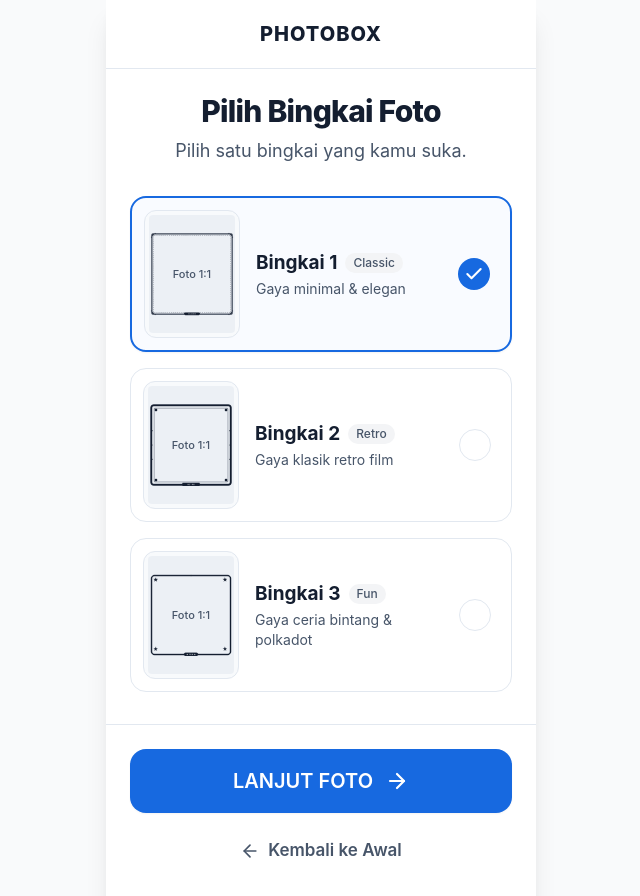
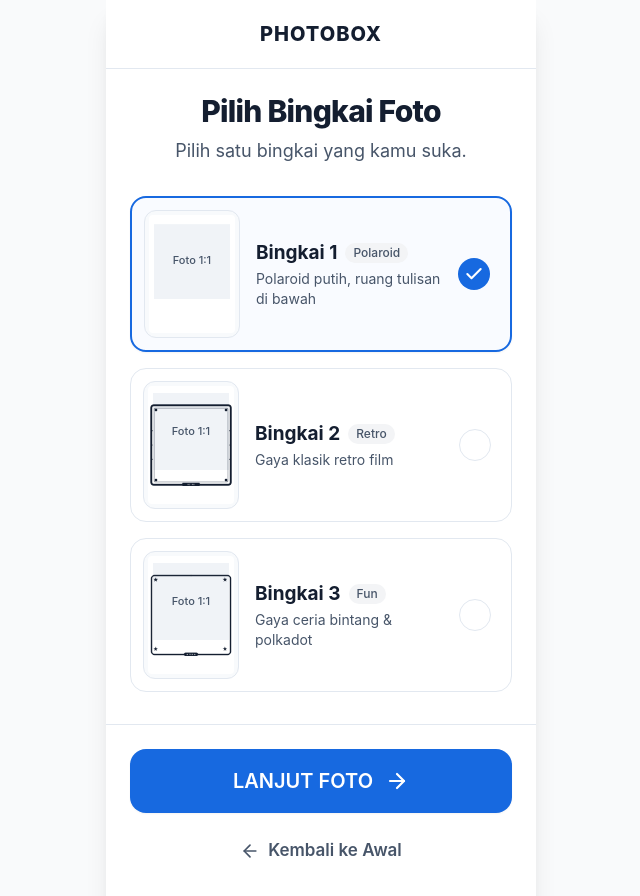
Before and after one commit to timkontenmrbob-cloud/PHOTOBOB, a React (Vite) app: page / in a window 1280 px wide. Both pictures are taken after a click on the button "MULAI FOTO". Shown: the top 896 px of the page, without its empty margins (319-959 px from the left). Built offline with nearby package versions, Linux system fonts and the light colour scheme; what qz-tray would draw is missing.

Commit message:
polaroid space kanan kiri

```diff
--- a/scripts/generate-assets.js
+++ b/scripts/generate-assets.js
@@ -43,6 +43,12 @@ async function generateAssets() {
     .resize(512, 512)
     .png()
     .toFile(path.join(iconsDir, 'icon-512x512.png'));
+
+  // Portrait polaroid with a square transparent aperture and a larger caption band.
+  const polaroidSvg = `<svg xmlns="http://www.w3.org/2000/svg" width="1080" height="1440" viewBox="0 0 1080 1440">
+    <path d="M0 0H1080V1440H0Z M60 90V1050H1020V90Z" fill="#fff" fill-rule="evenodd"/>
+  </svg>`;
+  await sharp(Buffer.from(polaroidSvg)).png().toFile(path.join(framesDir, 'polaroid.png'));
 
   console.log('Generating Default 1080x1080 Transparent Frames...');
 
--- a/src/context/PhotoboxContext.tsx
+++ b/src/context/PhotoboxContext.tsx
@@ -26,8 +26,8 @@ const DEFAULT_FRAMES: FrameItem[] = [
   {
     id: 'frame-1',
     name: 'Bingkai 1',
-    styleName: 'Classic',
-    defaultUrl: '/frames/frame-1.png',
+    styleName: 'Polaroid',
+    defaultUrl: '/frames/polaroid.png',
   },
   {
     id: 'frame-2',
@@ -299,7 +299,8 @@ export const PhotoboxProvider: React.FC<{ children: React.ReactNode }> = ({ chil
             const size = Math.min(fallbackImg.naturalWidth, fallbackImg.naturalHeight);
             ctx.drawImage(fallbackImg,
               (fallbackImg.naturalWidth - size) / 2, (fallbackImg.naturalHeight - size) / 2, size, size,
-              0, Math.round((canvas.height - canvas.width) / 4), canvas.width, canvas.width);
+              canvas.width * 60 / 1080, canvas.height * 90 / 1440,
+              canvas.width * 960 / 1080, canvas.width * 960 / 1080);
             ctx.filter = 'none';
           }
           const dataUrl = canvas.toDataURL('image/png');
--- a/src/screens/AdminSettingsScreen.tsx
+++ b/src/screens/AdminSettingsScreen.tsx
@@ -974,8 +974,8 @@ export const AdminSettingsScreen: React.FC<{ onClose: () => void }> = ({ onClose
               <p className="font-bold mb-1">Panduan Penggantian Bingkai Foto:</p>
               <p className="text-xs leading-relaxed text-brand-dark">
                 Unggah gambar berformat <b>PNG dengan background transparan</b>. Ukuran frame adalah <b>1080 × 1440 piksel (portrait 3:4)</b>.
-                Buat area foto transparan <b>1080 × 1080 piksel</b> pada posisi <b>X: 0, Y: 90</b>.
-                Tersedia area atas 90 piksel dan bawah 270 piksel untuk watermark atau tulisan.
+                Buat area foto transparan <b>960 × 960 piksel</b> pada posisi <b>X: 60, Y: 90</b>.
+                Margin kiri/kanan 60 piksel, atas 90 piksel, dan bawah 390 piksel untuk watermark atau tulisan.
                 Foto tetap 1:1. Gunakan tulisan hitam yang cukup besar agar terbaca di printer thermal. Aset tersimpan permanen di IndexedDB dan dapat digunakan offline.
               </p>
             </div>
--- a/src/screens/CameraScreen.tsx
+++ b/src/screens/CameraScreen.tsx
@@ -114,7 +114,7 @@ export const CameraScreen: React.FC = () => {
             playsInline
             muted
             autoPlay
-            className="absolute left-0 top-[6.25%] w-full aspect-square object-cover -scale-x-100"
+            className="absolute left-[5.555556%] top-[6.25%] w-[88.888889%] aspect-square object-cover -scale-x-100"
           />
 
           {/* Real-time Selected Frame Overlay */}
@@ -122,7 +122,7 @@ export const CameraScreen: React.FC = () => {
             src={frameOverlayUrl}
             alt="Frame Overlay"
             onLoad={(e) => setSquareFrame(Math.abs(e.currentTarget.naturalWidth / e.currentTarget.naturalHeight - 1) < 0.01)}
-            className={`absolute left-0 w-full object-contain pointer-events-none z-10 ${squareFrame ? 'top-[6.25%] aspect-square' : 'inset-y-0 h-full'}`}
+            className={`absolute object-contain pointer-events-none z-10 ${squareFrame ? 'left-[5.555556%] top-[6.25%] w-[88.888889%] aspect-square' : 'left-0 w-full inset-y-0 h-full'}`}
           />
 
           {/* Loading Indicator */}
--- a/src/screens/FrameSelectionScreen.tsx
+++ b/src/screens/FrameSelectionScreen.tsx
@@ -45,8 +45,8 @@ export const FrameSelectionScreen: React.FC = () => {
               >
                 {/* Frame Thumbnail Preview */}
                 <div className="w-20 aspect-[3/4] sm:w-24 rounded-xl border border-brand-border bg-slate-50 flex items-center justify-center p-1 overflow-hidden relative shrink-0">
-                  <div className="w-full h-full bg-slate-200/50 rounded flex items-center justify-center relative overflow-hidden">
-                    <span className="text-[11px] text-brand-muted font-medium">Foto 1:1</span>
+                  <div className="w-full h-full bg-white rounded flex items-center justify-center relative overflow-hidden">
+                    <span className="absolute left-[5.555556%] top-[6.25%] w-[88.888889%] aspect-square bg-slate-200/50 flex items-center justify-center text-[11px] text-brand-muted font-medium">Foto 1:1</span>
                     <img
                       src={previewUrl}
                       alt={frame.name}
@@ -67,7 +67,7 @@ export const FrameSelectionScreen: React.FC = () => {
                   </div>
                   <p className="text-sm text-brand-muted mt-0.5">
                     {index === 0
-                      ? 'Gaya minimal & elegan'
+                      ? 'Polaroid putih, ruang tulisan di bawah'
                       : index === 1
                       ? 'Gaya klasik retro film'
                       : 'Gaya ceria bintang & polkadot'}
--- a/src/services/compositor.ts
+++ b/src/services/compositor.ts
@@ -172,15 +172,15 @@ export async function composePhotoboxLayout(options: ComposeOptions): Promise<Co
   const headerHeight = showHeader ? (settings.headerHeight || 40) : 0;
   const footerHeight = showFooter ? (settings.footerHeight || 70) : 0;
 
-  // Portrait polaroid: square photo with 1/4 of the extra space above and 3/4 below.
+  // 1080x1440 polaroid: a 960px square aperture at (60, 90).
   const marginX = Math.min(Math.floor(printWidth / 4), Math.max(0, settings.marginHorizontal ?? 16));
   const frameWidth = printWidth - marginX * 2;
   const frameHeight = Math.round(frameWidth * 4 / 3);
   const layoutHeight = Math.round(printWidth * 4 / 3);
   const frameY = headerHeight + Math.round((layoutHeight - frameHeight) / 2);
-  const photoSize = frameWidth;
-  const photoX = marginX;
-  const photoY = frameY + Math.round((frameHeight - photoSize) / 4);
+  const photoSize = frameWidth * 960 / 1080;
+  const photoX = marginX + frameWidth * 60 / 1080;
+  const photoY = frameY + frameHeight * 90 / 1440;
   const totalHeight = headerHeight + layoutHeight + footerHeight;
 
   const canvas = document.createElement('canvas');
```
Also changed, not shown: public/frames/polaroid.png (added), 2 other files (tests, documents, lock files or other folders).
